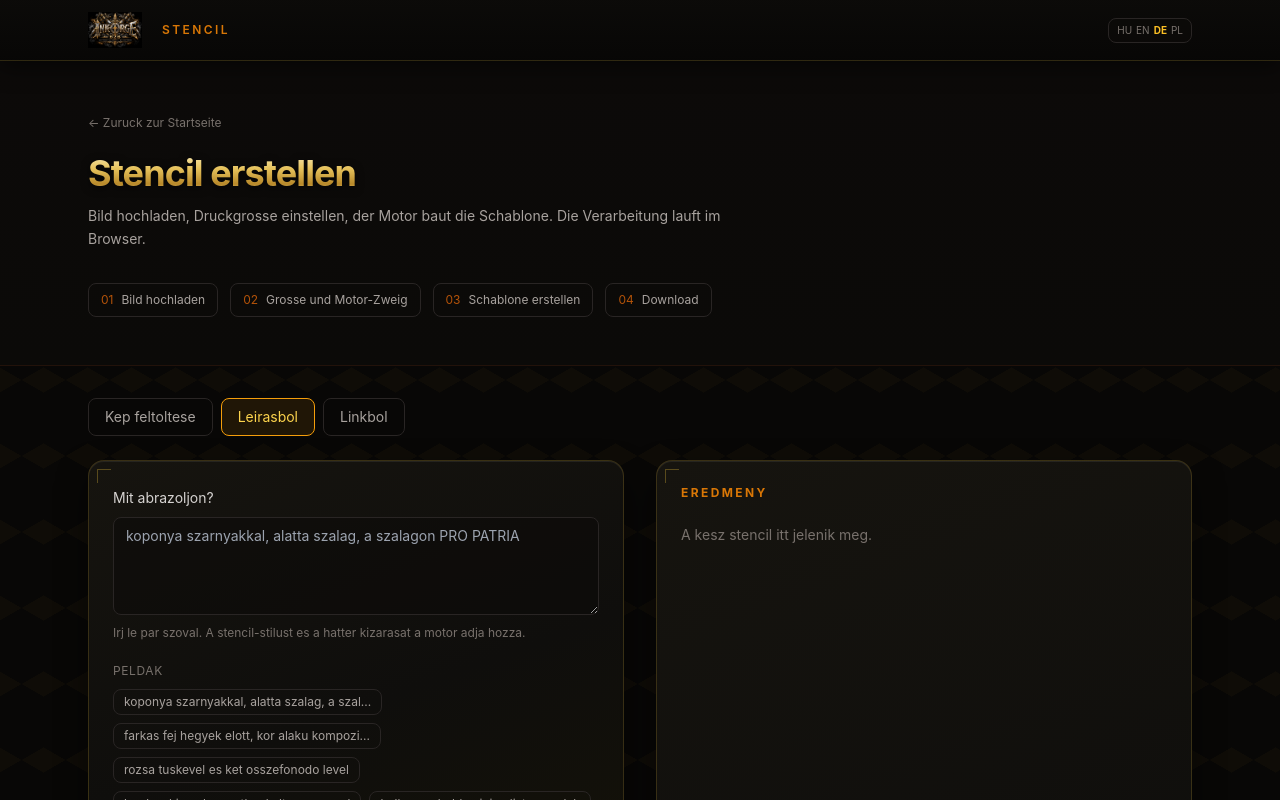
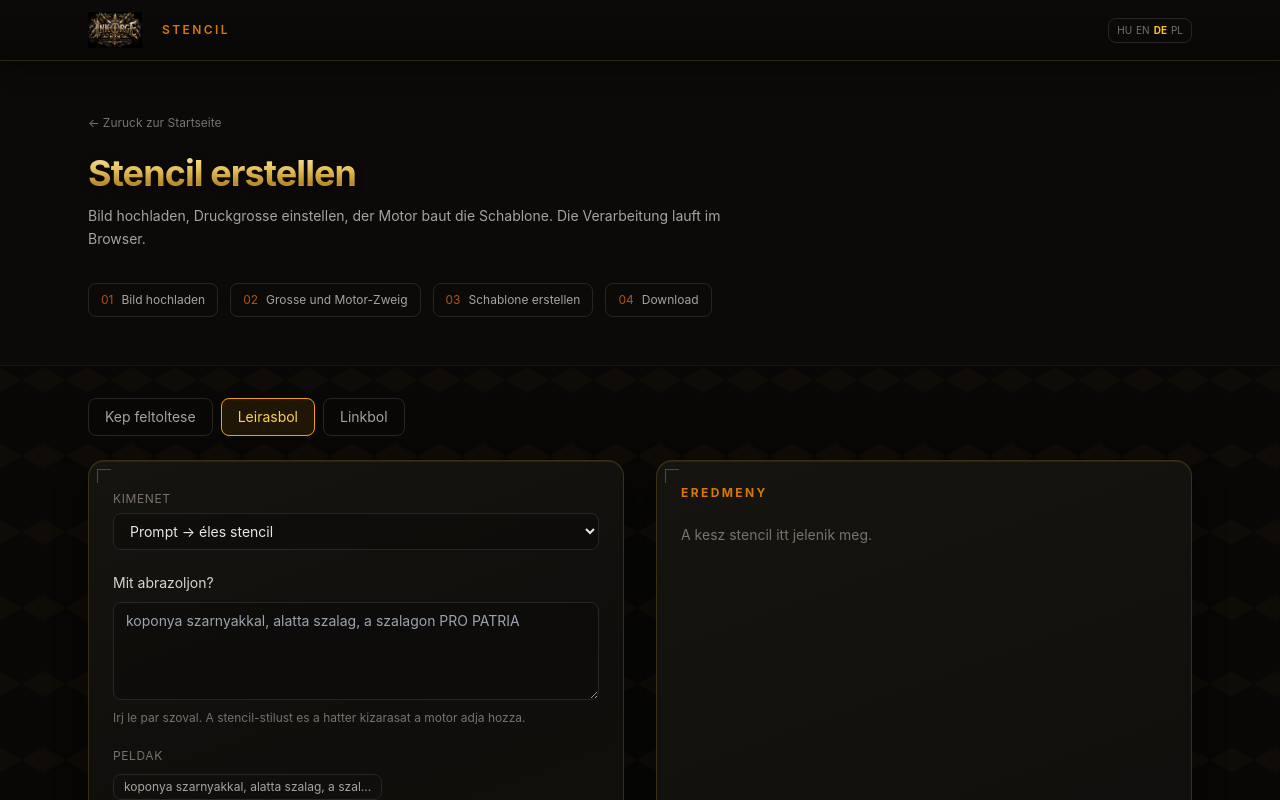
Before and after one commit to inkforgehungary-ux/inkforge, a Next.js app: page /de/stencil in a window 1280 px wide. Both pictures are taken after a click on the button "Leirasbol". Shown: the top 800 px of the page. Built offline with nearby package versions, Linux system fonts and the light colour scheme.

Commit message:
feat: expose prompt-to-image and image-to-image modes

```diff
--- a/components/StencilTool.js
+++ b/components/StencilTool.js
@@ -74,6 +74,7 @@ export default function StencilTool({ lang }) {
   const [title, setTitle] = useState('');
   const [imageMode, setImageMode] = useState('image_to_image_stencil');
   const [imagePrompt, setImagePrompt] = useState('');
+  const [textMode, setTextMode] = useState('text_to_stencil');
 
   const onPick = useCallback(function (f) {
     if (!f) return;
@@ -167,7 +168,8 @@ export default function StencilTool({ lang }) {
         engine: extra && (extra.engine || 'InkForge RunPod')
       },
       gpuCoverage: coverage,
-      prompt: extra && extra.prompt ? extra.prompt : null
+      prompt: extra && extra.prompt ? extra.prompt : null,
+      isStencil: !(extra && (extra.mode === 'image_to_image' || extra.mode === 'text_to_image'))
     });
   }
 
@@ -235,7 +237,8 @@ export default function StencilTool({ lang }) {
             style_slug: styleSlug,
             body_part: bodyPart || null,
             width_mm: widthMm, dpi: dpi,
-            title: title || description.trim().slice(0, 60)
+            title: title || description.trim().slice(0, 60),
+            mode: textMode
           })
         });
         const out = await res.json();
@@ -253,6 +256,8 @@ export default function StencilTool({ lang }) {
           headers: { 'Content-Type': 'application/json' },
           body: JSON.stringify({
             url: imageUrl.trim(), width_mm: widthMm, dpi: dpi,
+            mode: imageMode,
+            prompt: imagePrompt.trim(),
             target_coverage: 0.06, title: title || 'link-minta'
           })
         });
@@ -349,6 +354,14 @@ export default function StencilTool({ lang }) {
 
           {tab === 'text' && (
             <div className="card3d p-6">
+              <div className="mb-5">
+                <span className="text-xs uppercase tracking-wider text-stone-500">Kimenet</span>
+                <select value={textMode} onChange={function (e) { setTextMode(e.target.value); }}
+                  className="mt-1 w-full rounded-lg border border-stone-800 bg-stone-950/60 px-3 py-2 text-sm text-stone-200">
+                  <option value="text_to_stencil">Prompt → éles stencil</option>
+                  <option value="text_to_image">Prompt → AI kép</option>
+                </select>
+              </div>
               <label className="block">
                 <span className="text-sm text-stone-300">Mit abrazoljon?</span>
                 <textarea value={description} onChange={function (e) { setDescription(e.target.value); }}
@@ -486,6 +499,7 @@ export default function StencilTool({ lang }) {
                 <img src={result.url} alt="" className="mx-auto block max-h-[420px] w-auto" />
               </div>
 
+              {result.isStencil !== false && (
               <div className="mt-5 grid grid-cols-2 gap-3 sm:grid-cols-3">
                 <Stat label="Mert meret" value={p.widthMm + ' x ' + p.heightMm + ' mm'} gold />
                 <Stat label="Raszter" value={p.px} />
@@ -494,11 +508,14 @@ export default function StencilTool({ lang }) {
                 <Stat label="Hidak" value={String(r.bridges)} />
                 <Stat label="Kulon darab" value={String(r.islands)} tone={r.islands > 1 ? 'warn' : 'ok'} />
               </div>
+              )}
 
+              {result.isStencil !== false && (
               <div className={'mt-4 rounded-lg border px-4 py-3 text-sm ' + (qualityTone === 'ok' ? 'border-emerald-900/60 bg-emerald-950/30 text-emerald-300' : qualityTone === 'warn' ? 'border-amber-900/60 bg-amber-950/30 text-amber-300' : 'border-red-900/60 bg-red-950/30 text-red-300')}>
                 <div className="font-semibold">Minoseg: {r.quality}</div>
                 <div className="mt-1 text-xs opacity-90">{r.verdictText || ''}</div>
               </div>
+              )}
 
               {result.gpu && (
                 <p className="mt-3 text-xs text-stone-500">
@@ -516,14 +533,25 @@ export default function StencilTool({ lang }) {
                 </details>
               )}
 
-              <button
-                onClick={async function () {
-                  const png = await maskToPNGBytes(result.mask, result.width, result.height, { transparent: true });
-                  downloadBlob(png, 'inkforge-' + (title || 'stencil') + '-' + p.widthMm + 'mm.png', 'image/png');
-                }}
-                className="btn3d mt-5 w-full !py-3.5">PNG letoltese (atlatszo)</button>
-
-              <p className="mt-3 text-xs leading-relaxed text-stone-500">Nyomtatas 100%-os meretben — kapcsold ki a Fit to page opciot.</p>
+              {result.isStencil !== false ? (
+                <>
+                  <button
+                    onClick={async function () {
+                      const png = await maskToPNGBytes(result.mask, result.width, result.height, { transparent: true });
+                      downloadBlob(png, 'inkforge-' + (title || 'stencil') + '-' + p.widthMm + 'mm.png', 'image/png');
+                    }}
+                    className="btn3d mt-5 w-full !py-3.5">PNG letöltése (átlátszó)</button>
+                  <p className="mt-3 text-xs leading-relaxed text-stone-500">Nyomtatás 100%-os méretben — kapcsold ki a Fit to page opciót.</p>
+                </>
+              ) : (
+                <>
+                  <p className="mt-4 rounded-lg border border-stone-800 bg-stone-950/50 px-4 py-3 text-sm text-stone-300">
+                    Ez egy közvetlen AI kép. A stencil mód helyett a generált képet kaptad vissza.
+                  </p>
+                  <a href={result.url} download={'inkforge-' + (title || 'ai-kep') + '.png'}
+                    className="btn3d mt-5 block w-full !py-3.5 text-center">AI kép letöltése</a>
+                </>
+              )}
             </div>
           )}
         </div>
```
